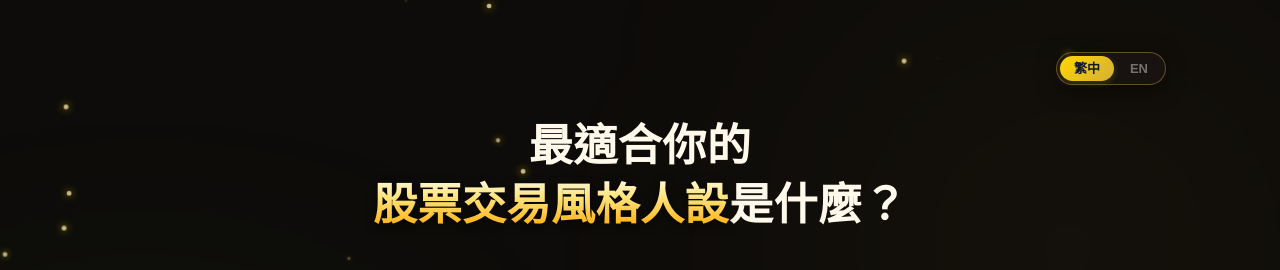
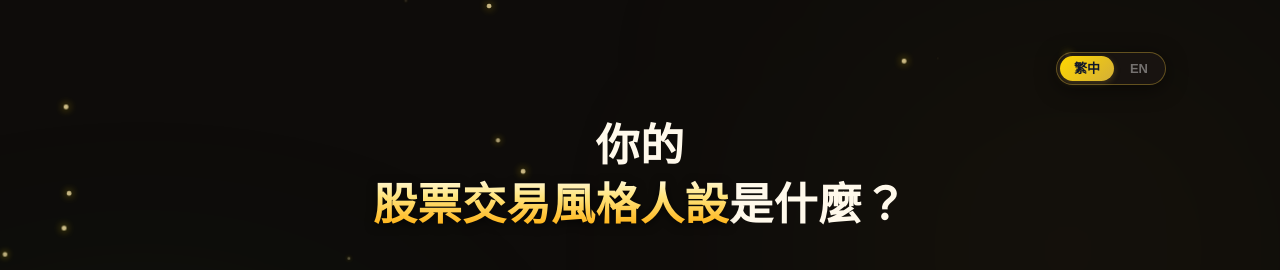
Before and after one commit to edwardsai9/laststockquiz, a website: page index.html in a window 1280 px wide. Shown: the top 270 px of the page. Drawn offline with nearby package versions, Linux system fonts and the light colour scheme.

Commit message:
Update homepage title to align with results card

```diff
--- a/i18n.js
+++ b/i18n.js
@@ -26,7 +26,7 @@ window.__i18n = {
   ui: {
     'zh-TW': {
       eyebrow: '👑 股市生存性格趣味測評',
-      title: '最適合你的<br><span class="gold-gradient-text">股票交易風格人設</span>是什麼？',
+      title: '你的<br><span class="gold-gradient-text">股票交易風格人設</span>是什麼？',
       subtitle: '買股票是修行，也是博弈！本測評用 10 個趣味的日常股市抉擇，幫你解鎖靈魂深處的股市戰士人格，看你到底是穩健大師，還是槓桿狂魔！',
       stat_precision_val: '98.4%',
       stat_precision_lbl: '大數據模型吻合度',
--- a/index.html
+++ b/index.html
@@ -58,7 +58,7 @@
 
     <!-- ================= SCREEN: INTRO ================= -->
     <div id="screen-intro" class="screen active">
-      <h1 class="intro-title" data-i18n="title">最適合你的<br><span class="gold-gradient-text">股票交易風格人設</span>是什麼？</h1>
+      <h1 class="intro-title" data-i18n="title">你的<br><span class="gold-gradient-text">股票交易風格人設</span>是什麼？</h1>
 
       <!-- Welcome Cover Illustration (placed above CTA) -->
       <img class="intro-illust" src="intro-hero-v2.png" alt="Behavioral Finance Cover">
```
Also changed, not shown: 2 other files.
